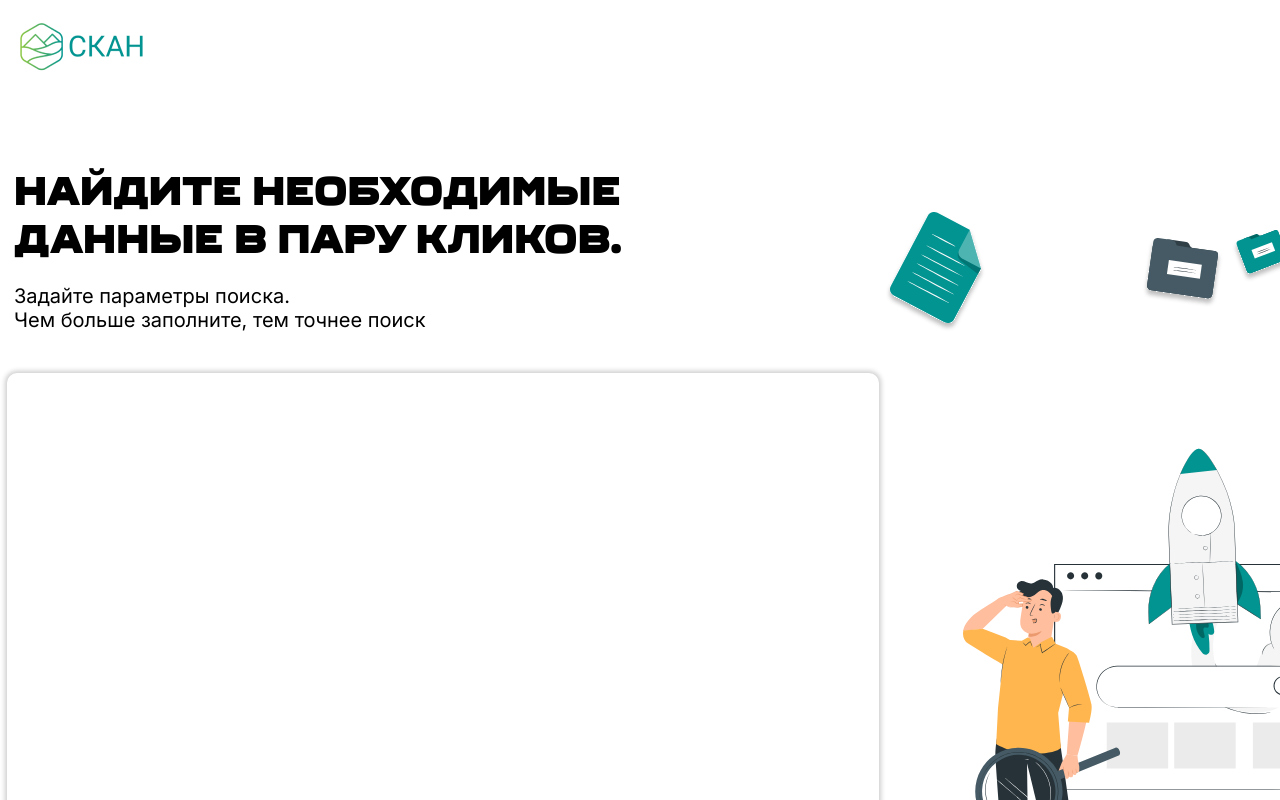
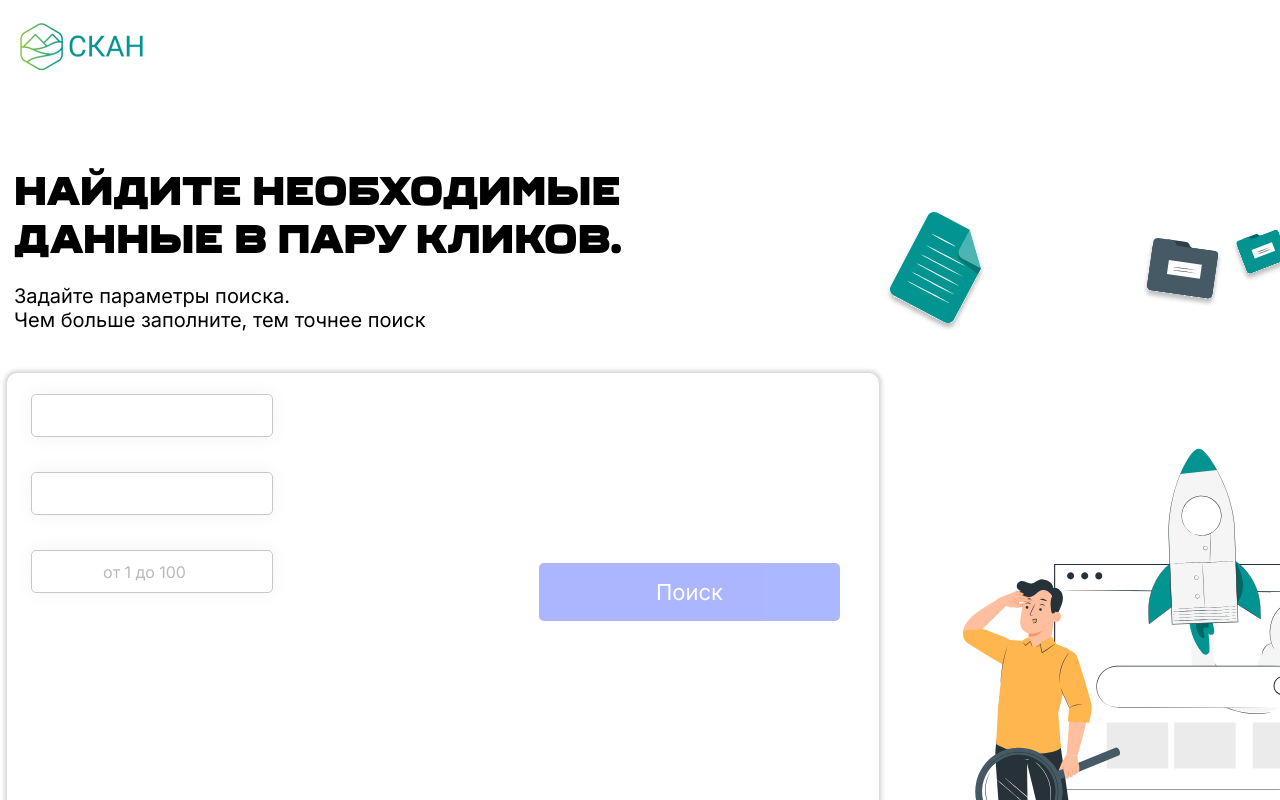
Before and after one commit to Ararat-M/SCAN, a React app: page /search in a window 1280 px wide. Shown: the top 800 px of the page. Built offline with nearby package versions, Linux system fonts and the light colour scheme.

Commit message:
updated hooks, Input,  and Search page

```diff
--- a/src/components/Auth/AuthForm/AuthForm.tsx
+++ b/src/components/Auth/AuthForm/AuthForm.tsx
@@ -4,22 +4,20 @@ import { useState } from "react";
 import { Button, ButtonTheme } from "shared/ui/Button";
 import { Link } from "react-router-dom";
 import { IconFacebook, IconGoogle, IconYandex } from "shared/assets/svg"
-import { useInputValidation } from "shared/hooks/useInputValidation";
+import { useValueValidation } from "shared/hooks/useValueValidation";
 
 export function AuthForm() {
   const [loginValue, setLoginValue] = useState("")
-  const [loginIsError, loginErrorMsg] = useInputValidation(loginValue, {
+  const [loginIsError, loginErrorMsg] = useValueValidation(loginValue, {
     required: true,
     correctPhoneNumber: true
   })
 
   const [passwordValue, setPasswordValue] = useState("")
-  const [passwordIsError, passwordErrorMsg] = useInputValidation(passwordValue, {
+  const [passwordIsError, passwordErrorMsg] = useValueValidation(passwordValue, {
     required: true,
     minLength: 6
   })
-
-  console.log(loginIsError || passwordIsError)
 
   return (
     <form className={classes.form}>
@@ -48,7 +46,7 @@ export function AuthForm() {
         </label>
 
         {loginIsError || passwordIsError
-          ? <Button disabled={true} className={classes["submit-btn"]} type="submit" theme={ButtonTheme.SECONDARY}>Войти</Button>
+          ? <Button disabled className={classes["submit-btn"]} type="submit" theme={ButtonTheme.SECONDARY}>Войти</Button>
           : <Button className={classes["submit-btn"]} type="submit" theme={ButtonTheme.SECONDARY}>Войти</Button>
         }
 
--- a/src/components/Search/SearchForm/SearchForm.tsx
+++ b/src/components/Search/SearchForm/SearchForm.tsx
@@ -1,9 +1,79 @@
+import { Input } from "shared/ui/Input";
 import classes from "./searchForm.module.scss";
+import { Button, ButtonTheme } from "shared/ui/Button";
+import { useState } from "react";
+import { useValueValidation } from "shared/hooks/useValueValidation";
+import { classNames } from "shared/lib/classNames";
+
 
 export function SearchForm() {
+  const [innValue, setInnValue] = useState("");
+  const [tonalityValue, setTonalityValue] = useState("");
+  const [quantityValue, setQuantityValue] = useState("");
+  const [startDateValue, setStartDateValue] = useState("");
+  const [endDateValue, setEndDateValue] = useState("");
+
+  const [innIsError, innErrorMsg] = useValueValidation(innValue, {
+    required: true,
+    correctPhoneNumber: true
+  });
+  const [quantityIsError, quantityErrorMsg] = useValueValidation(quantityValue, {
+    required: true,
+    minValue: 1,
+    maxValue: 1000
+  });
+  const [startDateIsError, startDateErrorMsg] = useValueValidation(startDateValue, {
+    required: true,
+  });
+  const [endDateValueIsError, endDateValueErrorMsg] = useValueValidation(endDateValue, {
+    required: true,
+    minValue: +startDateValue,
+  });
+
+  const formNotCorrect =  innIsError || quantityIsError;
+
   return (
-    <div>
+    <form className={classes.form}>
+      <div className={classes["input-field"]}>
+        <Input
+          className={classes.input}
+          required
+          id="inn"
+          type="text"
+          value={innValue}
+          setValue={setInnValue}
+          isError={innIsError}
+          errorMsg={innErrorMsg}
+        />
 
-    </div>
+        <Input
+          className={classes.input}
+          id="tonality"
+          type="text"
+          value={tonalityValue}
+          setValue={setTonalityValue}
+        />
+
+        <Input
+          className={classNames(classes.input, [classes["input-quantity"]])}
+          required
+          id="quantity"
+          type="number"
+          value={quantityValue}
+          setValue={setQuantityValue}
+          isError={quantityIsError}
+          errorMsg={quantityErrorMsg}
+          placeholder="от 1 до 100"
+        />
+      </div>
+
+      <div className={classes["checkbox-field"]}>
+
+      </div>
+
+      {formNotCorrect
+        ? <Button disabled className={classes["submit-btn"]} type="submit" theme={ButtonTheme.SECONDARY}>Поиск</Button>
+        : <Button className={classes["submit-btn"]} type="submit" theme={ButtonTheme.SECONDARY}>Поиск</Button>}
+    </form>
   );
 }
--- a/src/components/Search/SearchForm/searchForm.module.scss
+++ b/src/components/Search/SearchForm/searchForm.module.scss
@@ -0,0 +1,46 @@
+.form {
+  display: grid;
+  grid-template-columns: auto auto;
+  grid-template-rows: auto auto;
+}
+
+.input-field {
+  display: flex;
+  flex-direction: column;
+  row-gap: 7px;
+  grid-column-start: 1;
+  grid-column-end: 2;
+  grid-row-start: 1;
+  grid-row-end: 3;
+}
+
+.checkbox-field {
+  grid-column-start: 2;
+  grid-column-end: 3;
+  grid-row-start: 1;
+  grid-row-end: 2;
+}
+
+.submit-btn {
+  align-self: end;
+  justify-self: end;
+  height: fit-content;
+  width: fit-content;
+  padding: 16px 117px;
+  grid-column-start: 2;
+  grid-column-end: 3;
+  grid-row-start: 2;
+  grid-row-end: 3;
+  font-size: 22px;
+}
+
+.input {
+  width: 242px;
+  height: 43px;
+}
+
+.input-quantity {
+  &::placeholder {
+    text-align: center;
+  }
+}
--- a/src/shared/hooks/useInputValidation.ts
+++ b/src/shared/hooks/useValueValidation.ts
@@ -1,39 +1,55 @@
 import { useEffect, useState } from "react"
 
-export interface InputValidation {
+export interface ValueValidation {
   required?: boolean;
+  minLength?: number;
   maxLength?: number;
-  minLength?: number;
+  minValue?: number;
+  maxValue?: number;
   correctPhoneNumber?: boolean;
 }
 
-export function useInputValidation(value: string, validations: InputValidation, wasUsed = true) {
+export function useValueValidation(value: string, validations: ValueValidation, wasUsed = true) {
   const [isError, setIsError] = useState(false);
   const [errorMsg, setErrorMsg] = useState("");
 
   const valueLength = value.replaceAll(" ", '').length;
   const correctPhoneNumberRegex = /^[0-9+]+$/;
 
-  const requairedErr = wasUsed && validations.required && !value;
-  const minLengthErr = wasUsed && validations.minLength && (valueLength > 0) && (valueLength < validations.minLength);
+  const requaired = wasUsed && validations.required && !value;
+  const minLength = wasUsed && validations.minLength && (valueLength > 0) && (valueLength < validations.minLength);
+  const maxLength = validations.maxLength && (valueLength > validations.maxLength);
+  const minValue = validations.minValue && (+value < validations.minValue);
+  const maxValue = validations.maxValue && (+value > validations.maxValue);
   const correctPhoneNumber = wasUsed && validations.correctPhoneNumber && value[0] === "+" && (!(valueLength === 12) || !correctPhoneNumberRegex.test(value.replace(/ /g, "")))
-  const maxLengthErr = validations.maxLength && (valueLength > validations.maxLength);
 
   useEffect(() => {
-    if (requairedErr) {
+    if (requaired) {
       setErrorMsg("Заполните поле")
       setIsError(true)
       return
     }
 
-    if (minLengthErr) {
+    if (minLength) {
       setErrorMsg(`Минимум ${validations.minLength} символов (${valueLength})`)
       setIsError(true)
       return
     }
 
-    if (maxLengthErr) {
+    if (maxLength) {
       setErrorMsg(`Максимум ${validations.maxLength} символов (${valueLength})`)
+      setIsError(true)
+      return
+    }
+
+    if (minValue) {
+      setErrorMsg(`Минимум ${validations.minValue}`)
+      setIsError(true)
+      return
+    }
+
+    if (maxValue) {
+      setErrorMsg(`Максимум ${validations.maxValue}`)
       setIsError(true)
       return
     }
--- a/src/shared/ui/Input/Input.tsx
+++ b/src/shared/ui/Input/Input.tsx
@@ -1,7 +1,7 @@
 import { Dispatch, SetStateAction, type InputHTMLAttributes, useState, useEffect } from "react";
 import classes from "./input.module.scss";
 import { classNames } from "shared/lib/classNames";
-import { type InputValidation, useInputValidation } from "shared/hooks/useInputValidation";
+import { type ValueValidation } from "shared/hooks/useValueValidation";
 
 type InputType =
         | "date"
@@ -21,14 +21,21 @@ type InputType =
 export interface InputProps extends InputHTMLAttributes<HTMLInputElement> {
   value: string;
   setValue: Dispatch<SetStateAction<string>>;
-  label?: string;
   type?: InputType;
-  validations?: InputValidation;
+  validations?: ValueValidation;
   isError?: boolean;
   errorMsg?: string;
 }
 
-export function Input({value, label, setValue, validations, isError = false, errorMsg, type="text", ...props}: InputProps) {
+export function Input({
+  value,
+  setValue,
+  validations,
+  isError = false,
+  errorMsg,
+  type="text",
+  ...props
+}: InputProps) {
   const [wasUsed, setWasUsed] = useState(false);
 
   const additionalCls = [props.className || ""]
@@ -42,46 +49,20 @@ export function Input({value, label, setValue, validations, isError = false, err
 
       setValue(valueWithMask.trim())
     }
-  }, [value])
+  }, [value, type])
 
   return (
-    <>
-      {label ? (
-        // Рендер с label
-        <label className={classes.label} htmlFor={props.id}>
-          <span>
-            {label}
-            {props.required && <span style={isError ? {color: "red"} : {}}> *</span>}
-          </span>
-
+    <div className={classes["input-wrapper"]}>
       <input
-            id={props.id}
+        {...props}
         type={type}
         value={value}
         onChange={(e) => setValue(e.currentTarget.value)}
         onBlur={() => !wasUsed && setWasUsed(true)}
         className={classNames(classes.input, additionalCls, mods)}
-            {...props}
       />
 
       {isError && wasUsed && <span className={classes["error-msg"]}>{errorMsg}</span>}
-        </label>
-      ) : (
-        // Рендер без label
-        <>
-          <input
-            id={props.id}
-            type={type}
-            value={value}
-            onChange={(e) => setValue(e.currentTarget.value)}
-            onBlur={() => !wasUsed && setWasUsed(true)}
-            className={classNames(classes.input, additionalCls, mods)}
-            {...props}
-          />
-
-          {isError && wasUsed && <span className={classes["error-msg"]}>{errorMsg}</span>}
-        </>
-      )}
-    </>
+    </div>
   );
 };
--- a/src/shared/ui/Input/input.module.scss
+++ b/src/shared/ui/Input/input.module.scss
@@ -1,5 +1,7 @@
-.label {
-  font-size: 18px;
+.input-wrapper {
+  width: fit-content;
+  position: relative;
+  padding-bottom: 22px;
 }
 
 .input {
@@ -26,6 +28,12 @@
 
 .error-msg {
   display: block;
+  position: absolute;
+  margin-top: 5px;
+  margin-right: auto;
+  margin-left: auto;
+  left: 0;
+  right: 0;
   text-align: center;
   color: rgb(255 89 89);
 }
--- a/src/styles/normalize.scss
+++ b/src/styles/normalize.scss
@@ -14,7 +14,6 @@ a {
 }
 
 button {
-  padding: 0.3rem 0.7rem;
   border: none;
   background: none;
   cursor: pointer;
```
Also changed, not shown: src/shared/assets/svg/Group 1171274277.svg (deleted). Lines whose indentation alone changed are shown as unchanged.
